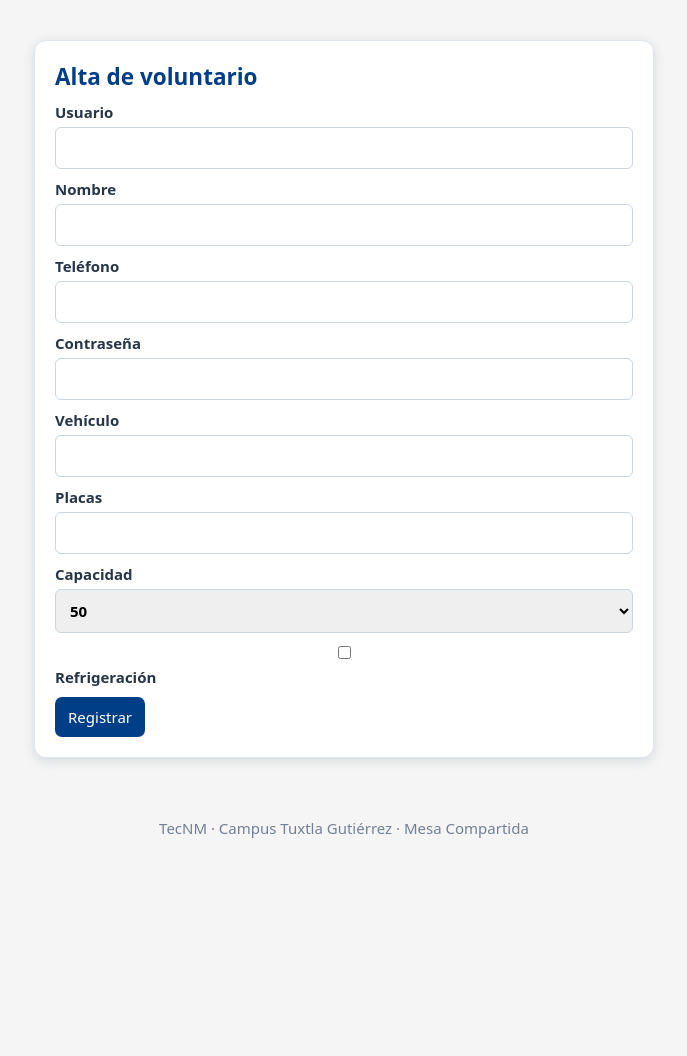
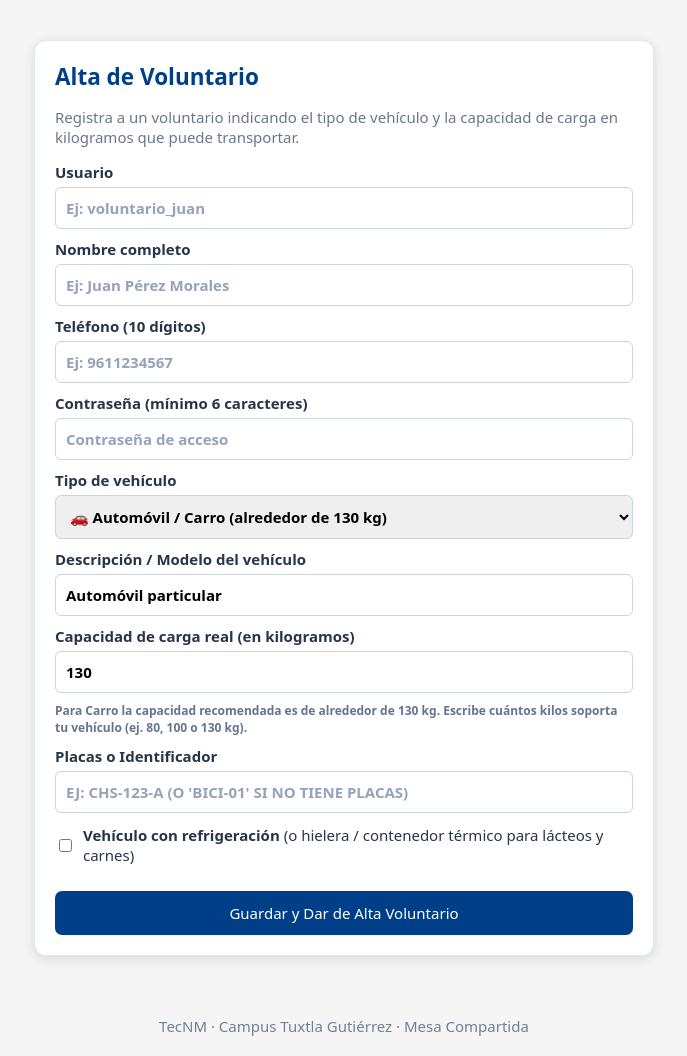
Before and after one commit to erickgonzalezchable/mesa, a Python web app: template web/templates/voluntario.html in a window 1280 px wide. Shown: the part 67-1123 px from the top of the page, without its empty margins (296-983 px from the left). Before the commit the page ends 905 px from the top, so only its background shows below. Run offline with Jinja, Linux system fonts and the light colour scheme; the template is opened without the code that fills it, so the values that code supplies are empty.

Commit message:
Capacidad flexible de voluntarios segun tipo de vehiculo: moto, bici, carro, camion

```diff
--- a/database/mesa_compartida.sql
+++ b/database/mesa_compartida.sql
@@ -16,7 +16,7 @@ CREATE TABLE IF NOT EXISTS voluntarios (
     usuario_id INTEGER NOT NULL UNIQUE REFERENCES usuarios(id),
     vehiculo TEXT NOT NULL,
     placas TEXT NOT NULL UNIQUE,
-    capacidad_kg INTEGER NOT NULL CHECK (capacidad_kg IN (50,150)),
+    capacidad_kg INTEGER NOT NULL CHECK (capacidad_kg > 0),
     refrigerado INTEGER NOT NULL DEFAULT 0 CHECK (refrigerado IN (0,1)),
     estado TEXT NOT NULL DEFAULT 'ACTIVO' CHECK (estado IN ('ACTIVO','SUSPENDIDO','BAJA')),
     codigo_qr TEXT NOT NULL UNIQUE
--- a/web/templates/voluntario.html
+++ b/web/templates/voluntario.html
@@ -1 +1,96 @@
-{% extends 'base.html' %}{% block body %}<section class="card narrow"><h1>Alta de voluntario</h1><form method="post">{% for name,label in [('usuario','Usuario'),('nombre','Nombre'),('telefono','Teléfono'),('password','Contraseña'),('vehiculo','Vehículo'),('placas','Placas')] %}<label>{{label}}<input name="{{name}}" {% if name!='telefono' %}required{% endif %} {% if name=='password' %}type="password" minlength="6"{% endif %}></label>{% endfor %}<label>Capacidad<select name="capacidad"><option>50</option><option>150</option></select></label><label><input type="checkbox" name="refrigerado"> Refrigeración</label><button>Registrar</button></form></section>{% endblock %}
+{% extends 'base.html' %}
+{% block body %}
+<section class="card narrow">
+  <h1>Alta de Voluntario</h1>
+  <p class="muted">Registra a un voluntario indicando el tipo de vehículo y la capacidad de carga en kilogramos que puede transportar.</p>
+
+  <form method="post">
+    <label>Usuario
+      <input name="usuario" required placeholder="Ej: voluntario_juan" autocomplete="username">
+    </label>
+
+    <label>Nombre completo
+      <input name="nombre" required placeholder="Ej: Juan Pérez Morales">
+    </label>
+
+    <label>Teléfono (10 dígitos)
+      <input name="telefono" inputmode="numeric" pattern="[0-9]{10}" maxlength="10" placeholder="Ej: 9611234567">
+    </label>
+
+    <label>Contraseña (mínimo 6 caracteres)
+      <input type="password" name="password" minlength="6" required placeholder="Contraseña de acceso" autocomplete="new-password">
+    </label>
+
+    <label>Tipo de vehículo
+      <select id="tipo_vehiculo" name="tipo_vehiculo" onchange="actualizarVehiculo()">
+        <option value="Motocicleta" data-max="50" data-sugerido="25">🏍 Motocicleta (caja o parrilla - máx. sugerido 50 kg)</option>
+        <option value="Bicicleta" data-max="20" data-sugerido="10">🚲 Bicicleta (canastilla o mochila - máx. sugerido 20 kg)</option>
+        <option value="Automóvil / Carro" data-max="150" data-sugerido="130" selected>🚗 Automóvil / Carro (alrededor de 130 kg)</option>
+        <option value="Camioneta / SUV" data-max="600" data-sugerido="350">🛻 Camioneta / Pickup (hasta 600 kg)</option>
+        <option value="Camión de carga" data-max="3000" data-sugerido="1000">🚚 Camión de carga (carga pesada)</option>
+        <option value="Otro" data-max="3000" data-sugerido="50">Otro vehículo</option>
+      </select>
+    </label>
+
+    <label>Descripción / Modelo del vehículo
+      <input id="vehiculo" name="vehiculo" required value="Automóvil particular"
+             placeholder="Ej: Moto Italika FT150 con caja trasera, Nissan Versa cajuela amplia, etc.">
+    </label>
+
+    <label>Capacidad de carga real (en kilogramos)
+      <input id="capacidad" name="capacidad" type="number" min="1" max="150" value="130" required>
+      <small id="capacidad_ayuda" style="color: #64748b; font-size: 12px; display: block; margin-top: 4px;">
+        Para Carro la capacidad recomendada es de alrededor de 130 kg. Escribe cuántos kilos soporta tu vehículo (ej. 80, 100 o 130 kg).
+      </small>
+    </label>
+
+    <label>Placas o Identificador
+      <input name="placas" required placeholder="Ej: CHS-123-A (o 'BICI-01' si no tiene placas)" style="text-transform: uppercase;">
+    </label>
+
+    <label style="display: flex; align-items: center; gap: 8px; font-weight: normal; margin-top: 12px; cursor: pointer;">
+      <input type="checkbox" name="refrigerado" style="width: auto;">
+      <span><strong>Vehículo con refrigeración</strong> (o hielera / contenedor térmico para lácteos y carnes)</span>
+    </label>
+
+    <button type="submit" class="btn" style="width: 100%; margin-top: 16px; font-size: 15px; padding: 12px;">
+      Guardar y Dar de Alta Voluntario
+    </button>
+  </form>
+</section>
+
+<script>
+function actualizarVehiculo() {
+  const sel = document.getElementById('tipo_vehiculo');
+  const opt = sel.options[sel.selectedIndex];
+  const max = opt.getAttribute('data-max') || '150';
+  const sug = opt.getAttribute('data-sugerido') || '50';
+  const capInput = document.getElementById('capacidad');
+  const vehiculoInput = document.getElementById('vehiculo');
+  const ayuda = document.getElementById('capacidad_ayuda');
+
+  capInput.max = max;
+  capInput.value = sug;
+
+  if (sel.value === 'Motocicleta') {
+    vehiculoInput.value = 'Motocicleta con caja trasera';
+    ayuda.textContent = 'Para Motocicleta la capacidad máxima recomendada es de 50 kg. Escribe lo que soporta tu moto (ej. 10, 15, 25 o 40 kg).';
+  } else if (sel.value === 'Bicicleta') {
+    vehiculoInput.value = 'Bicicleta con canastilla';
+    ayuda.textContent = 'Para Bicicleta la capacidad sugerida es de hasta 20 kg. Escribe la capacidad de tu canastilla o mochila (ej. 5, 10 o 15 kg).';
+  } else if (sel.value === 'Automóvil / Carro') {
+    vehiculoInput.value = 'Automóvil particular';
+    ayuda.textContent = 'Para Carro la capacidad recomendada es de alrededor de 130 kg. Escribe lo que puede cargar tu cajuela o asientos (ej. 80, 100 o 130 kg).';
+  } else if (sel.value === 'Camioneta / SUV') {
+    vehiculoInput.value = 'Camioneta Pickup';
+    ayuda.textContent = 'Para Camioneta puedes especificar capacidades de 200 a 600 kg según el tamaño de la batea.';
+  } else if (sel.value === 'Camión de carga') {
+    vehiculoInput.value = 'Camión de carga';
+    ayuda.textContent = 'Especifica la capacidad de carga en kg que puede transportar tu camión (ej. 1000, 2000 kg).';
+  } else {
+    vehiculoInput.value = '';
+    ayuda.textContent = 'Escribe la capacidad exacta en kg que puede transportar este vehículo.';
+  }
+}
+</script>
+{% endblock %}
```
Also changed, not shown: app/db.py (+24 -1 lines), app/logica.py (+10 -5 lines), app/main.py (+24 -6 lines), config/config.py (+13 -2 lines), tests/test_logica.py (+11 -0 lines).
